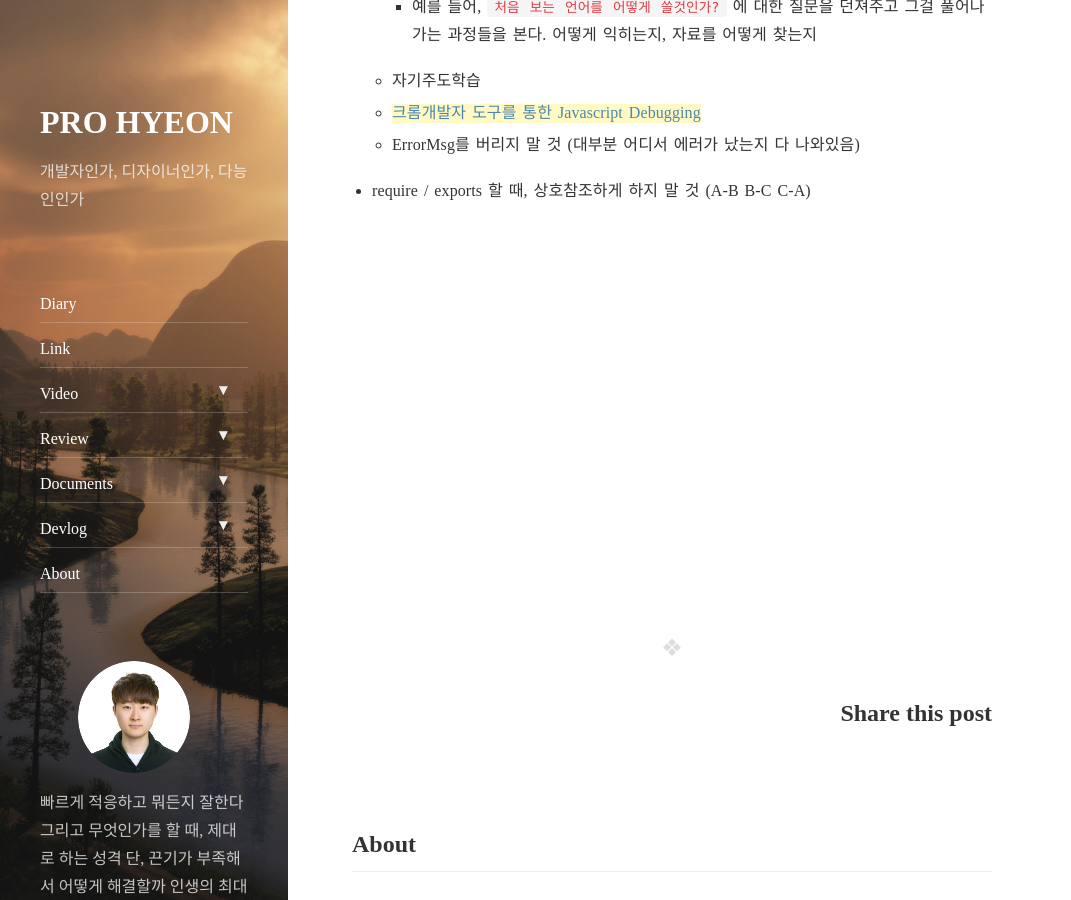
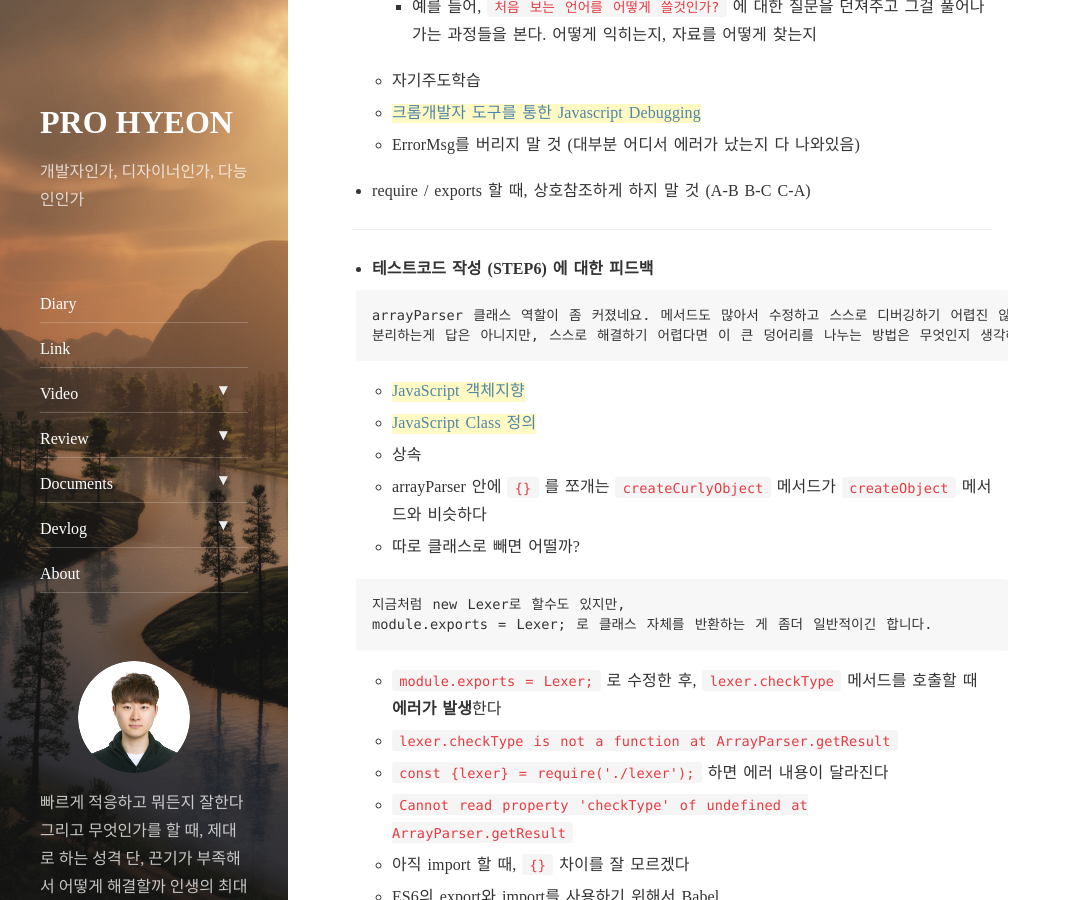
Before and after one commit to antaehyeon/antaehyeon.github.io, a Jekyll site: the page built from _posts/2018-04-14-코드스쿼드 피드백.md, in a window 1280 px wide and 900 px high, scrolled down 2602 px. Shown: the whole window, without its empty margins (0-1071 px from the left). Built offline with Jekyll 4.4.1, drawn with Linux system fonts in a browser that asks for light colours; nearby versions of some CDN libraries; comment, search, counter and statistics services are not loaded; some of the changed text lies outside the part shown.

Commit message:
Docs: STEP6 에 대한 코드스쿼드 피드백 내용 추가

````diff
--- a/_posts/2018-04-14-코드스쿼드 피드백.md
+++ b/_posts/2018-04-14-코드스쿼드 피드백.md
@@ -102,3 +102,51 @@
   - ErrorMsg를 버리지 말 것 (대부분 어디서 에러가 났는지 다 나와있음)
 
 - require / exports 할 때, 상호참조하게 하지 말 것 (A-B B-C C-A)
+
+---
+
+   - #### 테스트코드 작성 (STEP6) 에 대한 피드백
+
+     ```
+     arrayParser 클래스 역할이 좀 커졌네요. 메서드도 많아서 수정하고 스스로 디버깅하기 어렵진 않나요?
+     분리하는게 답은 아니지만, 스스로 해결하기 어렵다면 이 큰 덩어리를 나누는 방법은 무엇인지 생각해보세요~
+     ```
+
+     - [JavaScript 객체지향](https://github.com/FEDevelopers/tech.description/wiki/%5BES6%5D%EA%B0%9D%EC%B2%B4%EC%A7%80%ED%96%A5-Javascript---Class)
+     - [JavaScript Class 정의](http://steadypost.net/post/lecture/id/13/)
+     - 상속
+     - arrayParser 안에 `{}` 를 쪼개는 `createCurlyObject` 메서드가 `createObject` 메서드와 비슷하다
+     - 따로 클래스로 빼면 어떨까?
+
+     ```
+     지금처럼 new Lexer로 할수도 있지만,
+     module.exports = Lexer; 로 클래스 자체를 반환하는 게 좀더 일반적이긴 합니다.
+     ```
+
+     - `module.exports = Lexer;` 로 수정한 후, `lexer.checkType` 메서드를 호출할 때 **에러가 발생**한다
+     - `lexer.checkType is not a function at ArrayParser.getResult`
+     - `const {lexer} = require('./lexer');` 하면 에러 내용이 달라진다
+     - `Cannot read property 'checkType' of undefined at ArrayParser.getResult`
+     - 아직 import 할 때, `{}` 차이를 잘 모르겠다
+     - ES6의 export와 import를 사용하기 위해서 Babel
+     - [이건 나중에 참고할 글](https://github.com/codepink/codepink.github.com/wiki/%EC%9E%90%EB%B0%94%EC%8A%A4%ED%81%AC%EB%A6%BD%ED%8A%B8-%EB%AA%A8%EB%93%88,-%EB%AA%A8%EB%93%88-%ED%8F%AC%EB%A7%B7,-%EB%AA%A8%EB%93%88-%EB%A1%9C%EB%8D%94%EC%99%80-%EB%AA%A8%EB%93%88-%EB%B2%88%EB%93%A4%EB%9F%AC%EC%97%90-%EB%8C%80%ED%95%9C-10%EB%B6%84-%EC%9E%85%EB%AC%B8%EC%84%9C)
+
+     ---
+
+     - ObjectParser 을 구성하였다.
+     - 그런데, 결국은 상호참조가 되어버림.
+     - 어떻게 다시 돌리기 힘들어서, import export 를 많이 검색함
+     - ES6의 코드가 안돌아감 `대체 왜?`
+     - 그래서 npm 중 Babel module 을 설치해서 돌려봄 = `안됨`
+     - 결국은 함수를 통해서 생성해서 반환시켜줌 (__)
+     - arrayParser 에서 objectParser 을 분리하다가, 계속 넘겨준 데이터가 초기화되는 버그가 발생
+     - 원인은 생성자에서 this.mergeData = data 로 받고 맨 뒤에 this.mergeData = "" 하는 어이없는 실수를 발생
+
+     ---
+
+     - 원인이 무엇인지 모르겠는데, module.exports = Lexer; 로 클래스를 바로 넘겨버리면
+     - 다른쪽에서 lexer.js의 메서드들을 사용할 수가 없는 문제가 발생
+     - 생성자에서 `this.Lexer = new Lexer();` 을 통해서 생성했음에도 메서드에 접근이 안됨
+     - 일단은 `const lexer = new Lexer();` 전역변수를 통해서 해결
+
+---
````
